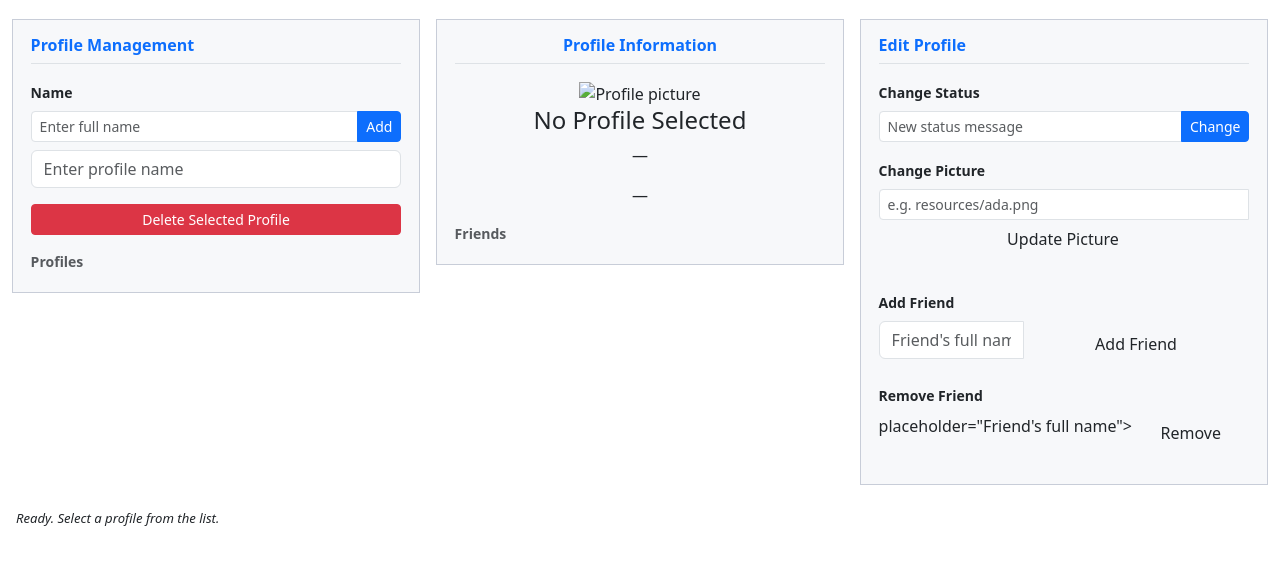
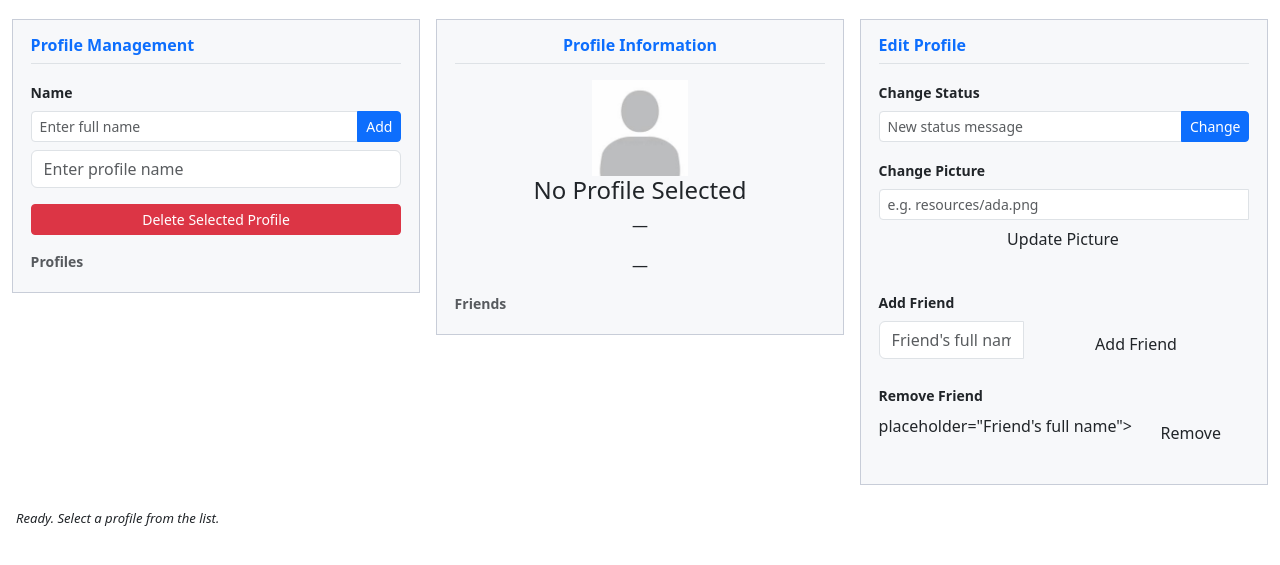
Before and after one commit to angelica-gregorio/socialnet-manager, a plain HTML site: page index.html in a window 1280 px wide. Shown: the part 53-618 px from the top of the page. Drawn offline with nearby package versions, Linux system fonts and the light colour scheme.

Commit message:
updated index.html

```diff
--- a/index.html
+++ b/index.html
@@ -8,10 +8,8 @@
     <!-- Google Fonts -->
     <link rel="preconnect" href="https://fonts.googleapis.com" />
     <link rel="preconnect" href="https://fonts.gstatic.com" crossorigin />
-    <link href="https://fonts.googleapis.com/css2?family=Source+Serif+4:ital,wght@0,400;0,600;
-0,700;1,400&family=DM+Sans:wght@400;500;600&display=swap" rel="stylesheet" /> <!- - Bootstrap 5.3 CSS via CDN -->
-        <link href="https://cdn.jsdelivr.net/npm/bootstrap@5.3.8/dist/css/bootstrap.min.css" rel="stylesheet" integrity="sha384-
-sRIl4kxILFvY47J16cr9ZwB07vP4J8+LH7qKQnuqkuIAvNWLzeN8tE5YBujZqJLB" crossorigin="anonymous">
+    <link href="https://fonts.googleapis.com/css2?family=Source+Serif+4:ital,wght@0,400;0,600;0,700;1,400&family=DM+Sans:wght@400;500;600&display=swap" rel="stylesheet" /> <!- - Bootstrap 5.3 CSS via CDN -->
+        <link href="https://cdn.jsdelivr.net/npm/bootstrap@5.3.8/dist/css/bootstrap.min.css" rel="stylesheet" integrity="sha384-sRIl4kxILFvY47J16cr9ZwB07vP4J8+LH7qKQnuqkuIAvNWLzeN8tE5YBujZqJLB" crossorigin="anonymous">
         <!-- Custom styles (must come AFTER Bootstrap CDN) -->
         <link rel="stylesheet" href="css/style.css">
         <!-- Supabase JS client via CDN (must load before app.js) -->
@@ -58,7 +56,8 @@ sRIl4kxILFvY47J16cr9ZwB07vP4J8+LH7qKQnuqkuIAvNWLzeN8tE5YBujZqJLB" crossorigin="a
 
                         <!-- Profile List -->
                         <p class="small fw-semibold text-muted mb-1">Profiles</p>
-                        <div id="profile-list" class="profile-list-box" <!-- Populated dynamically by JavaScript -->
+                        <div id="profile-list" class="profile-list-box">
+                            <!-- Populated dynamically by JavaScript -->
                         </div>
                     </div>
                 </div>
@@ -69,8 +68,7 @@ sRIl4kxILFvY47J16cr9ZwB07vP4J8+LH7qKQnuqkuIAvNWLzeN8tE5YBujZqJLB" crossorigin="a
                         <h6 class="fw-bold text-primary border-bottom pb-2 mb-3">Profile Information</h6>
 
                         <!-- Profile picture -->
-                        <img id="profile-pic" src=src="resources/default.png"
-                            quot;resources/images/default.pngsrc="resources/default.png" quot; alt="Profile picture"
+                        <img id="profile-pic" src=resources/default.png alt="Profile picture"
                             class="profile-thumb" />
 
                         <!-- Name -->
```
